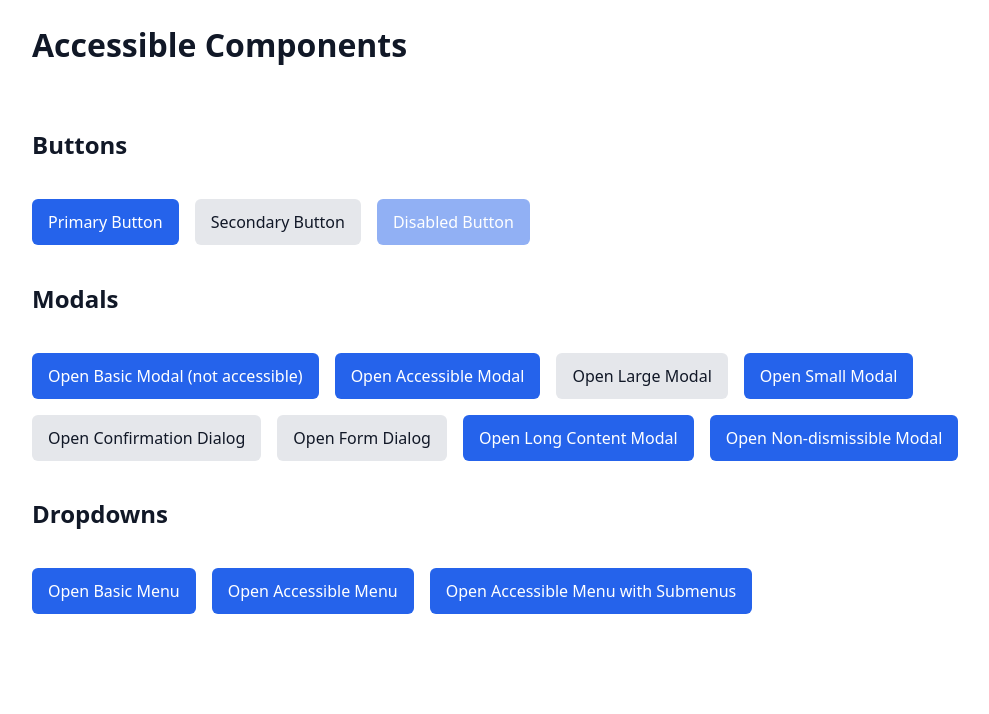
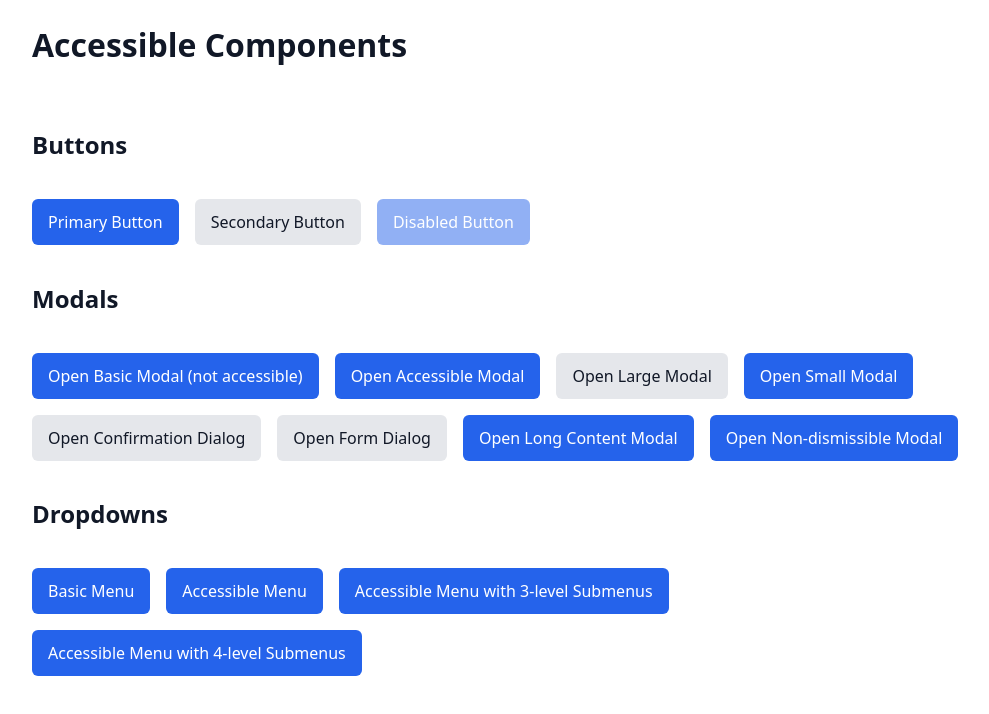
Before and after one commit to rpcorr/accessible-templates, a React (Vite) app: page / in a window 1280 px wide. Shown: the top 714 px of the page, without its empty margins (82-1071 px from the left). Built offline with nearby package versions, Linux system fonts and the light colour scheme.

Commit message:
feat(dropdown): support multi-level nested submenus

```diff
--- a/src/examples/Dropdown/DropdownExamples.tsx
+++ b/src/examples/Dropdown/DropdownExamples.tsx
@@ -11,20 +11,20 @@ export function DropdownExamples() {
       <h2>Dropdowns</h2>
 
       <div className="row">
-        <DropdownBasic trigger={<Button>Open Basic Menu</Button>}>
+        <DropdownBasic trigger={<Button>Basic Menu</Button>}>
           <button>Profile</button>
           <button>Settings</button>
           <button>Logout</button>
         </DropdownBasic>
 
-        <DropdownAccessible trigger={<Button>Open Accessible Menu</Button>}>
+        <DropdownAccessible trigger={<Button>Accessible Menu</Button>}>
           <DropdownItem>Profile</DropdownItem>
           <DropdownItem>Settings</DropdownItem>
           <DropdownItem>Logout</DropdownItem>
         </DropdownAccessible>
 
         <DropdownAccessible
-          trigger={<Button>Open Accessible Menu with Submenus</Button>}
+          trigger={<Button>Accessible Menu with 3-level Submenus</Button>}
         >
           <DropdownItem>New</DropdownItem>
 
@@ -52,6 +52,31 @@ export function DropdownExamples() {
           <DropdownItem>Save</DropdownItem>
         </DropdownAccessible>
       </div>
+      <div className="row">
+        <DropdownAccessible
+          trigger={<Button>Accessible Menu with 4-level Submenus</Button>}
+        >
+          <DropdownItem>New</DropdownItem>
+
+          <DropdownSubmenu label="Open">
+            <DropdownItem>Project</DropdownItem>
+
+            <DropdownSubmenu label="Recent">
+              <DropdownItem>A</DropdownItem>
+
+              <DropdownSubmenu label="2025">
+                <DropdownItem>January</DropdownItem>
+                <DropdownItem>February</DropdownItem>
+
+                <DropdownSubmenu label="March">
+                  <DropdownItem>Week 1</DropdownItem>
+                  <DropdownItem>Week 2</DropdownItem>
+                </DropdownSubmenu>
+              </DropdownSubmenu>
+            </DropdownSubmenu>
+          </DropdownSubmenu>
+        </DropdownAccessible>
+      </div>
     </div>
   );
 }
```
